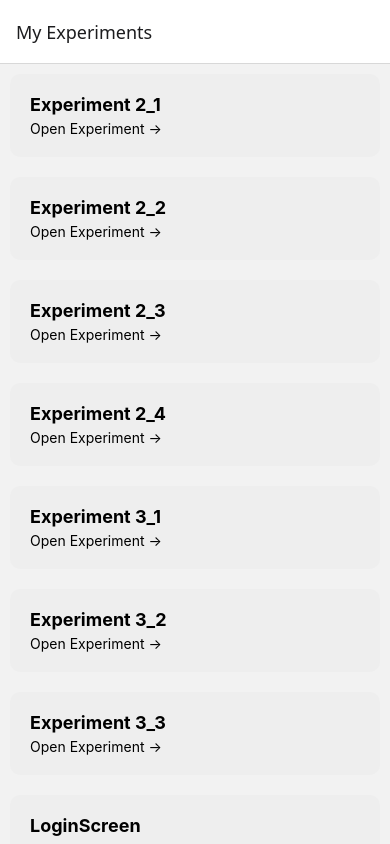
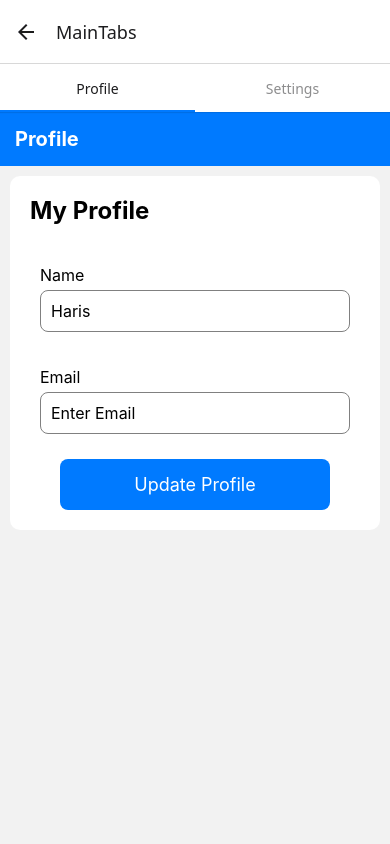
Before and after one commit to harisdesai/App-development, a React Native app: screen /MainTabs in a window 390 px wide. Built offline with nearby package versions, Linux system fonts and the light colour scheme.

Commit message:
settings and main tab

```diff
--- a/App.tsx
+++ b/App.tsx
@@ -13,7 +13,7 @@ import Experiment3_3 from './pages/Experiment3_3';
 import RegisterScreen from './pages/RegisterScreen';
 import LoginScreen from './pages/LoginScreen';
 import Experiment5 from './pages/Experiment5';
-import ProfileScreen from './pages/ProfileScreen';
+import MainTabs from './pages/MainTabs';
 
 
 const Stack = createNativeStackNavigator();
@@ -79,8 +79,8 @@ export default function App() {
         />
 
         <Stack.Screen
-          name="ProfileScreen"
-          component={ProfileScreen}
+          name="MainTabs"
+          component={MainTabs}
         />
 
       </Stack.Navigator>
--- a/components/CustomCard.tsx
+++ b/components/CustomCard.tsx
@@ -19,8 +19,6 @@ const styles = StyleSheet.create({
     margin: 10,
     backgroundColor: 'white',
     borderRadius: 10,
-
-    // Shadow for Android
     elevation: 5,
   },
 });
--- a/package.json
+++ b/package.json
@@ -11,12 +11,15 @@
   },
   "dependencies": {
     "@react-native/new-app-screen": "0.86.0",
+    "@react-navigation/material-top-tabs": "^7.7.2",
     "@react-navigation/native": "^7.3.16",
     "@react-navigation/native-stack": "^7.18.8",
     "react": "19.2.3",
     "react-native": "0.86.0",
+    "react-native-pager-view": "^9.0.5",
     "react-native-safe-area-context": "^5.9.0",
-    "react-native-screens": "^4.27.0"
+    "react-native-screens": "^4.27.0",
+    "react-native-tab-view": "^4.3.2"
   },
   "devDependencies": {
     "@babel/core": "^7.25.2",
--- a/pages/Home.tsx
+++ b/pages/Home.tsx
@@ -56,8 +56,8 @@ const Home = ({ navigation }: any) => {
       />
 
       <ExperimentCard
-        title="ProfileScreen"
-        onPress={() => navigation.navigate('ProfileScreen')}
+        title="MainTabs"
+        onPress={() => navigation.navigate('MainTabs')}
       />
 
     </ScrollView>
--- /dev/null
+++ b/pages/MainTabs.tsx
@@ -0,0 +1,28 @@
+import React from 'react';
+
+import {createMaterialTopTabNavigator} from '@react-navigation/material-top-tabs';
+
+import ProfileScreen from './ProfileScreen';
+import SettingsScreen from './SettingsScreen';
+
+const Tab = createMaterialTopTabNavigator();
+
+const MainTabs = () => {
+  return (
+    <Tab.Navigator>
+
+      <Tab.Screen
+        name="Profile"
+        component={ProfileScreen}
+      />
+
+      <Tab.Screen
+        name="Settings"
+        component={SettingsScreen}
+      />
+
+    </Tab.Navigator>
+  );
+};
+
+export default MainTabs;
--- a/pages/ProfileScreen.tsx
+++ b/pages/ProfileScreen.tsx
@@ -13,17 +13,6 @@ const ProfileScreen = () => {
   const updateProfile = () => {
     Alert.alert('Success', 'Profile Updated');
   };
-
-  const styles = StyleSheet.create({
-    container: {
-      flex: 1,
-    },
-    profileTitle: {
-      fontSize: 24,
-      fontWeight: 'bold',
-      marginBottom: 20,
-    },
-  });
 
   return (
     <View style={styles.container}>
@@ -61,4 +50,16 @@ const ProfileScreen = () => {
   );
 };
 
+const styles = StyleSheet.create({
+  container: {
+    flex: 1,
+  },
+
+  profileTitle: {
+    fontSize: 24,
+    fontWeight: 'bold',
+    marginBottom: 20,
+  },
+});
+
 export default ProfileScreen;
--- a/pages/RegisterScreen.tsx
+++ b/pages/RegisterScreen.tsx
@@ -25,6 +25,7 @@ const styles = StyleSheet.create({
     marginTop: 10,
   },
   loginText: {
+    color: 'blue',
     marginTop: 20,
     textAlign: 'center',
   },
--- /dev/null
+++ b/pages/SettingsScreen.tsx
@@ -0,0 +1,68 @@
+import React from 'react';
+import {View, Text, Alert, StyleSheet} from 'react-native';
+
+import CustomHeader from '../components/CustomHeader';
+import CustomCard from '../components/CustomCard';
+import CustomButton from '../components/CustomButton';
+
+const SettingsScreen = () => {
+
+  const accountSettings = () => {
+    Alert.alert('Settings', 'Account Settings clicked');
+  };
+
+  const notificationSettings = () => {
+    Alert.alert('Settings', 'Notification Settings clicked');
+  };
+
+  const aboutApp = () => {
+    Alert.alert('About App', 'This is my React Native application.');
+  };
+
+  return (
+    <View style={styles.container}>
+
+      <CustomHeader
+        title="Settings"
+      />
+
+      <CustomCard>
+
+        <Text style={styles.title}>
+          App Settings
+        </Text>
+
+        <CustomButton
+          title="Account Settings"
+          onPress={accountSettings}
+        />
+
+        <CustomButton
+          title="Notification Settings"
+          onPress={notificationSettings}
+        />
+
+        <CustomButton
+          title="About App"
+          onPress={aboutApp}
+        />
+
+      </CustomCard>
+
+    </View>
+  );
+};
+
+const styles = StyleSheet.create({
+  container: {
+    flex: 1,
+  },
+
+  title: {
+    fontSize: 24,
+    fontWeight: 'bold',
+    marginBottom: 20,
+  },
+});
+
+export default SettingsScreen;
```
Also changed, not shown: components/CustomHeader.tsx (+3 -11 lines), 1 other file (tests, documents, lock files or other folders).
